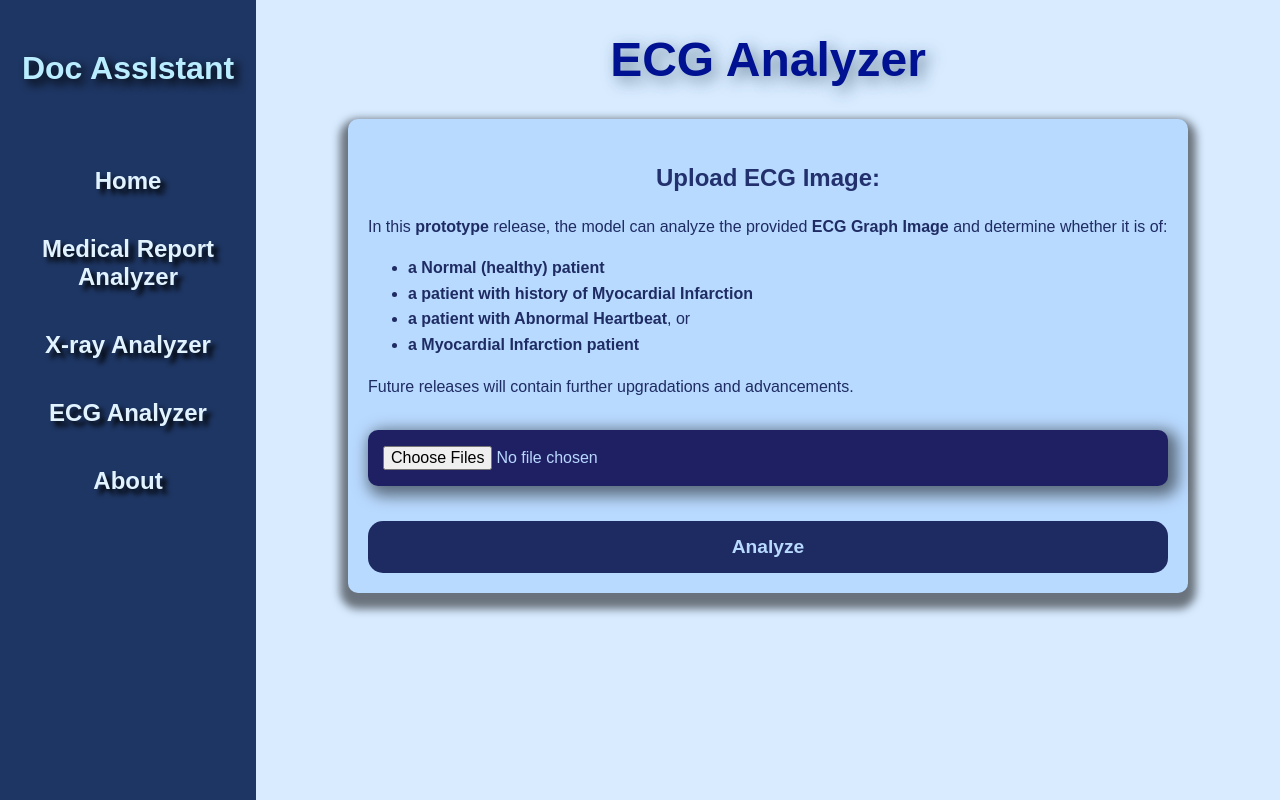
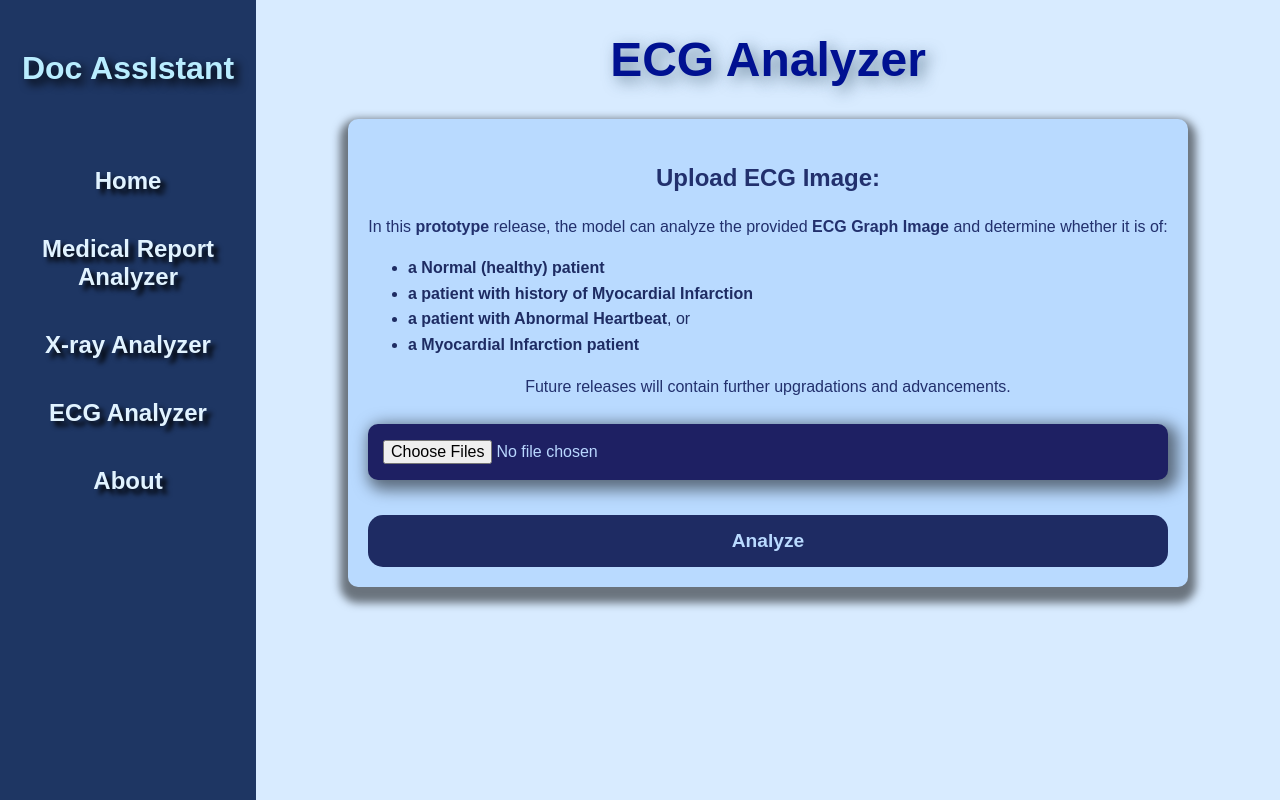
Before and after one commit to AayushGoswami/DocAssIstant, a Flask app: page /ecg_analyzer in a window 1280 px wide. Run offline with Flask 3, Linux system fonts and the light colour scheme.

Commit message:
Update styles.css

```diff
--- a/static/styles.css
+++ b/static/styles.css
@@ -198,6 +198,12 @@ h1 {
     text-align: center;
     margin-bottom: 10px;
 }
+.file-label p {
+    font-size: 1em;
+    color: #22306d;
+    text-align: center;
+    margin-bottom: 10px;
+}
 
 .file-input {
     padding: 15px;
```
